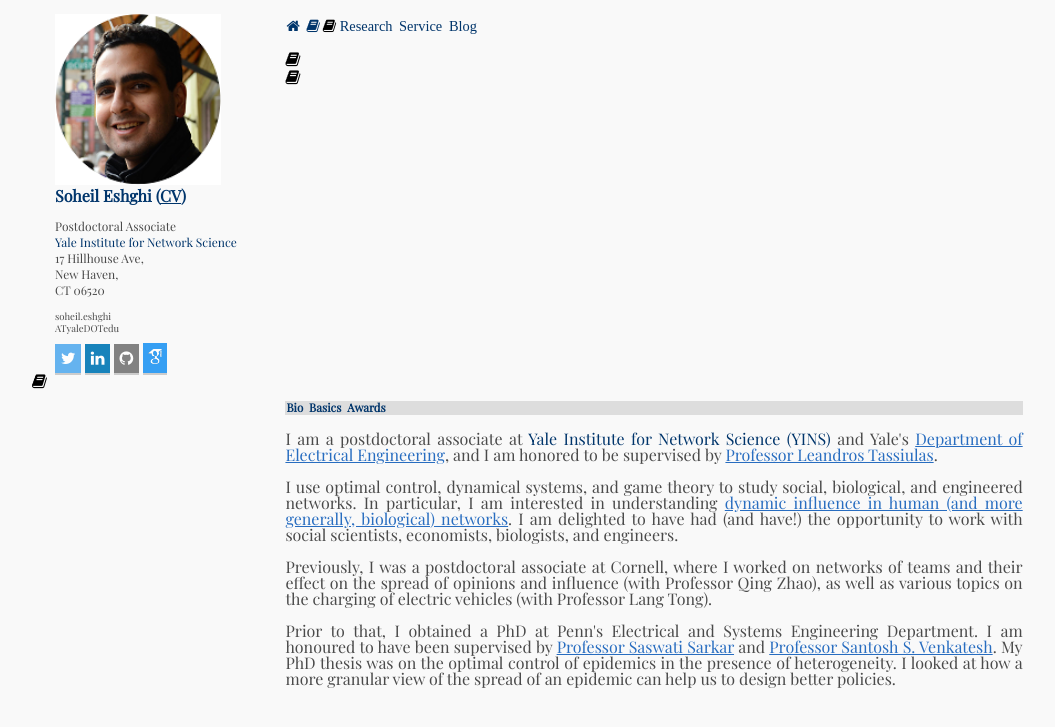
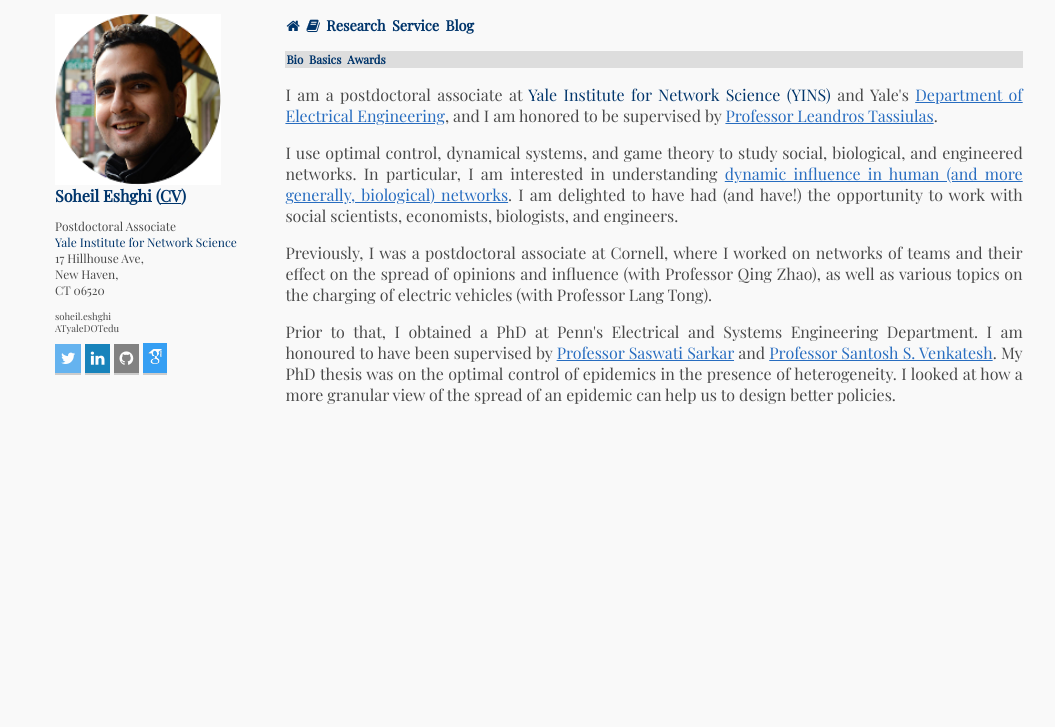
Before and after one commit to SoheilEshghi/SoheilEshghi.github.io, a Jekyll site: the page built from index.html, in a window 1280 px wide. Shown: the top 727 px of the page, without its empty margins (32-1087 px from the left). Built offline with Jekyll 4.4.1, drawn with Linux system fonts in a browser that asks for light colours; nearby versions of some CDN libraries.

Commit message:
Build site at 2017-01-16 22:17:46 UTC

```diff
--- a/_layouts/default.html
+++ b/_layouts/default.html
@@ -82,7 +82,7 @@
 				<nav class="topmenu">
 						<ul>
 								<li><a href="/"><i class="fa fa-home"></i></a></li>
-								<li><a href="/publications/"><a href="/"><i class="fa fa-book"></a></li>
+								<li><a href="/publications/"><a href="/"><i class="fa fa-book"></i></a></li>
 								<li><a href="/research/">Research</a></li>
 								<li><a href="/service/">Service</a></li>
 								<li><a href="/blog/">Blog</a></li>
```
Also changed, not shown: 13 other files.
